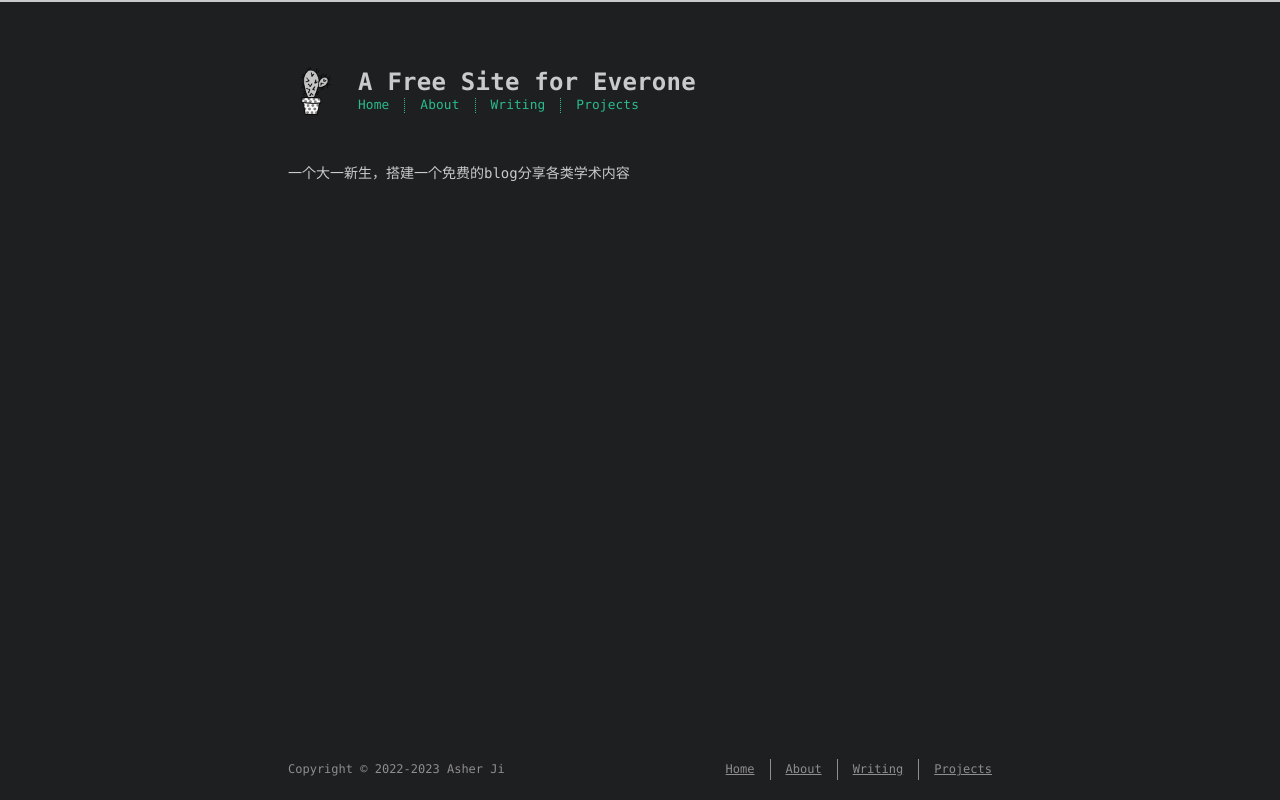
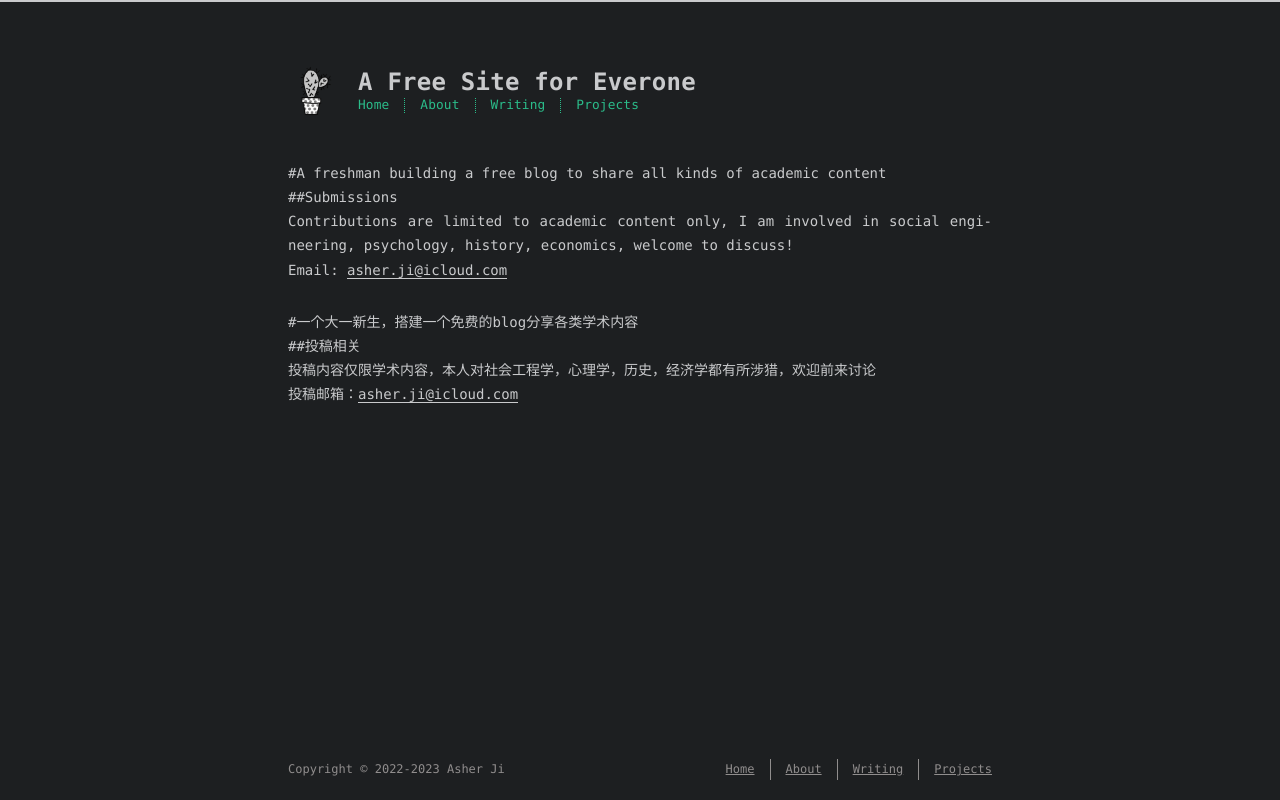
Before and after one commit to AsherDe/asherde.github.io, a plain HTML site: page about/index.html in a window 1280 px wide. Drawn offline with nearby package versions, Linux system fonts and the light colour scheme; a web font is replaced by a local one.

Commit message:
Site updated: 2023-09-29 16:00:02

```diff
--- a/about/index.html
+++ b/about/index.html
@@ -6,15 +6,15 @@
     <meta http-equiv="X-UA-Compatible" content="IE=edge">
     <meta name="HandheldFriendly" content="True">
     <meta name="viewport" content="width=device-width, initial-scale=1, maximum-scale=5" />
-    <meta name="description" content="一个大一新生，搭建一个免费的blog分享各类学术内容">
+    <meta name="description" content="#A freshman building a free blog to share all kinds of academic content##SubmissionsContributions are limited to academic content only, I am involved in social engineering, psychology, history, econom">
 <meta property="og:type" content="website">
 <meta property="og:title" content="about">
 <meta property="og:url" content="http://asherde.github.io/about/">
 <meta property="og:site_name" content="A Free Site for Everone">
-<meta property="og:description" content="一个大一新生，搭建一个免费的blog分享各类学术内容">
+<meta property="og:description" content="#A freshman building a free blog to share all kinds of academic content##SubmissionsContributions are limited to academic content only, I am involved in social engineering, psychology, history, econom">
 <meta property="og:locale" content="en_US">
 <meta property="article:published_time" content="2023-09-29T05:05:19.000Z">
-<meta property="article:modified_time" content="2023-09-29T05:13:13.435Z">
+<meta property="article:modified_time" content="2023-09-29T07:59:52.954Z">
 <meta property="article:author" content="Asher Ji">
 <meta name="twitter:card" content="summary">
 
@@ -96,7 +96,8 @@
 
   <div class="content" itemprop="articleBody">
 
-          <p>一个大一新生，搭建一个免费的blog分享各类学术内容</p>
+          <p>#A freshman building a free blog to share all kinds of academic content<br>##Submissions<br>Contributions are limited to academic content only, I am involved in social engineering, psychology, history, economics, welcome to discuss!<br>Email: <a href="mailto:&#x61;&#115;&#x68;&#101;&#114;&#46;&#x6a;&#105;&#64;&#x69;&#99;&#108;&#111;&#117;&#x64;&#x2e;&#x63;&#x6f;&#x6d;">&#x61;&#115;&#x68;&#101;&#114;&#46;&#x6a;&#105;&#64;&#x69;&#99;&#108;&#111;&#117;&#x64;&#x2e;&#x63;&#x6f;&#x6d;</a></p>
+<p>#一个大一新生，搭建一个免费的blog分享各类学术内容<br>##投稿相关<br>投稿内容仅限学术内容，本人对社会工程学，心理学，历史，经济学都有所涉猎，欢迎前来讨论<br>投稿邮箱：<a href="mailto:&#x61;&#x73;&#x68;&#x65;&#x72;&#x2e;&#x6a;&#x69;&#64;&#105;&#x63;&#x6c;&#111;&#x75;&#100;&#46;&#99;&#111;&#109;">&#x61;&#x73;&#x68;&#x65;&#x72;&#x2e;&#x6a;&#x69;&#64;&#105;&#x63;&#x6c;&#111;&#x75;&#100;&#46;&#99;&#111;&#109;</a></p>
 
 
   </div>
```
